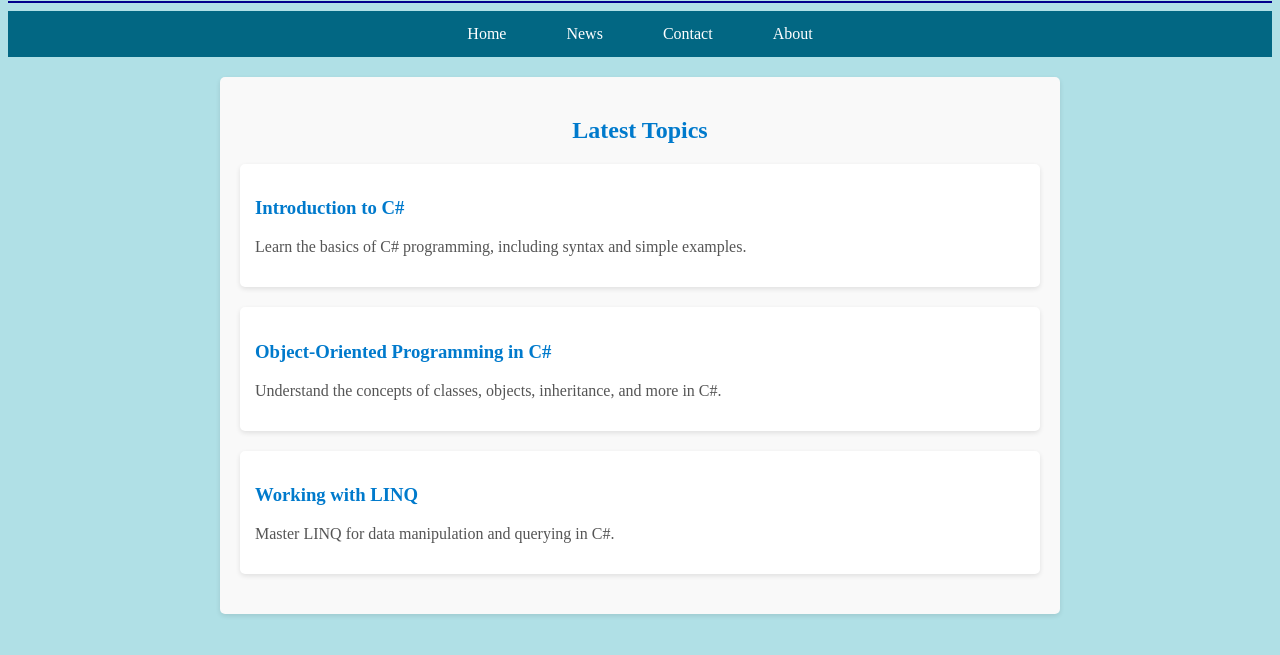
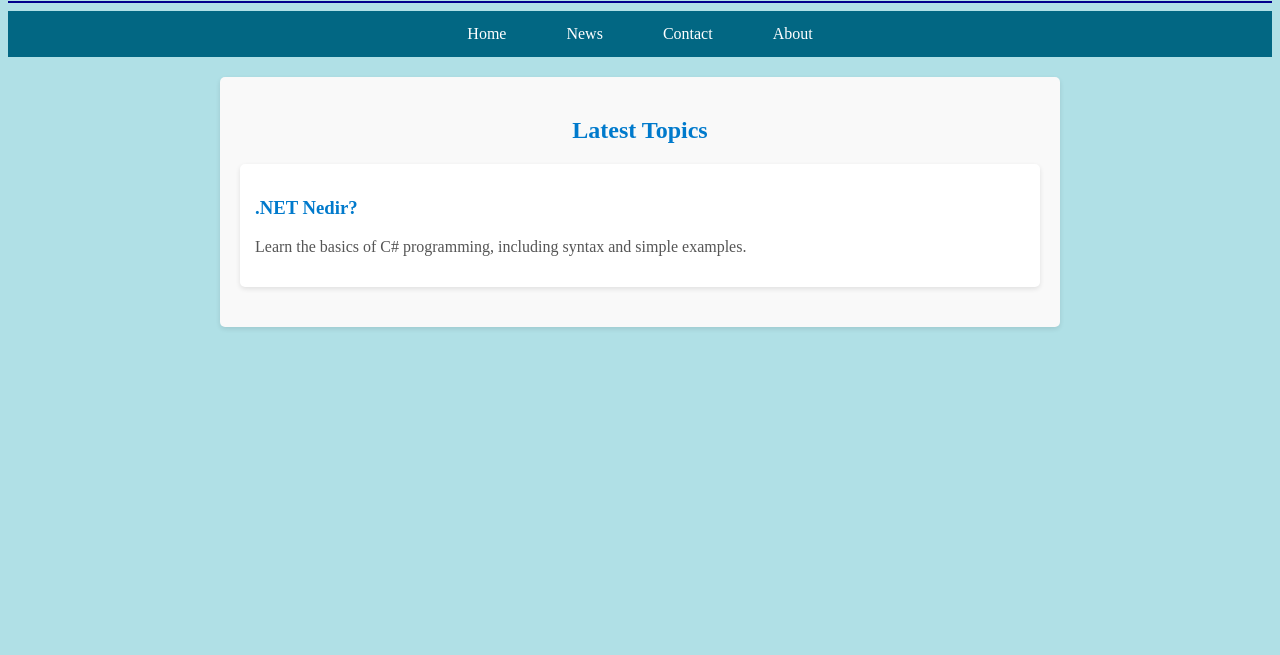
Before and after one commit to learn-csharp/learn-csharp.github.io, a plain HTML site: page index.html in a window 1280 px wide. Shown: the part 79-734 px from the top of the page. Drawn offline with Linux system fonts and the light colour scheme.

Commit message:
Update index.html

```diff
--- a/index.html
+++ b/index.html
@@ -21,16 +21,8 @@
 <section id="content-list">
     <h2>Latest Topics</h2>
     <div class="content-item">
-        <h3><a href="deneme.html">Introduction to C#</a></h3>
+        <h3><a href="deneme.html">.NET Nedir?</a></h3>
         <p>Learn the basics of C# programming, including syntax and simple examples.</p>
-    </div>
-    <div class="content-item">
-        <h3><a href="#">Object-Oriented Programming in C#</a></h3>
-        <p>Understand the concepts of classes, objects, inheritance, and more in C#.</p>
-    </div>
-    <div class="content-item">
-        <h3><a href="#">Working with LINQ</a></h3>
-        <p>Master LINQ for data manipulation and querying in C#.</p>
     </div>
 </section>
 
```
